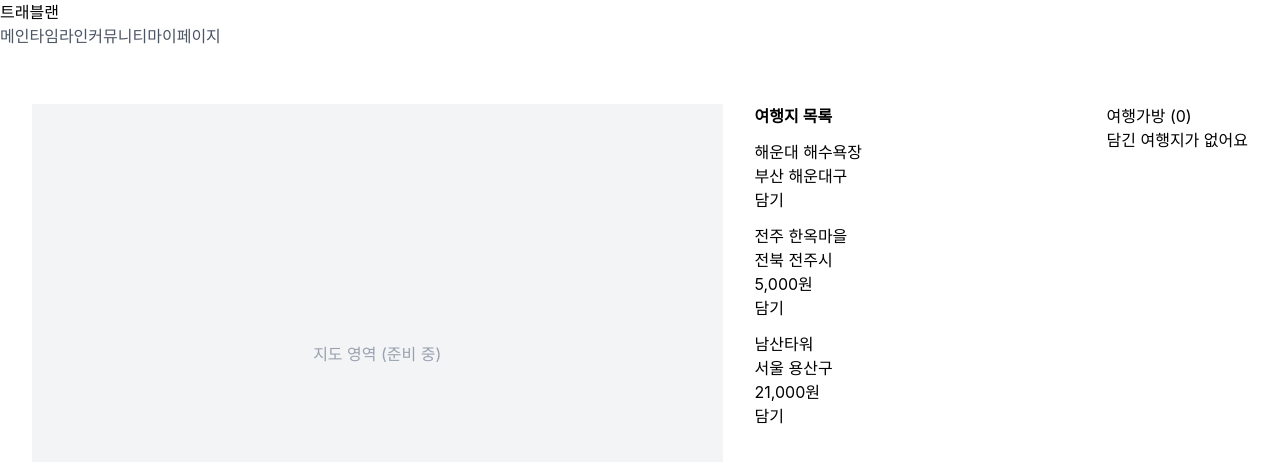
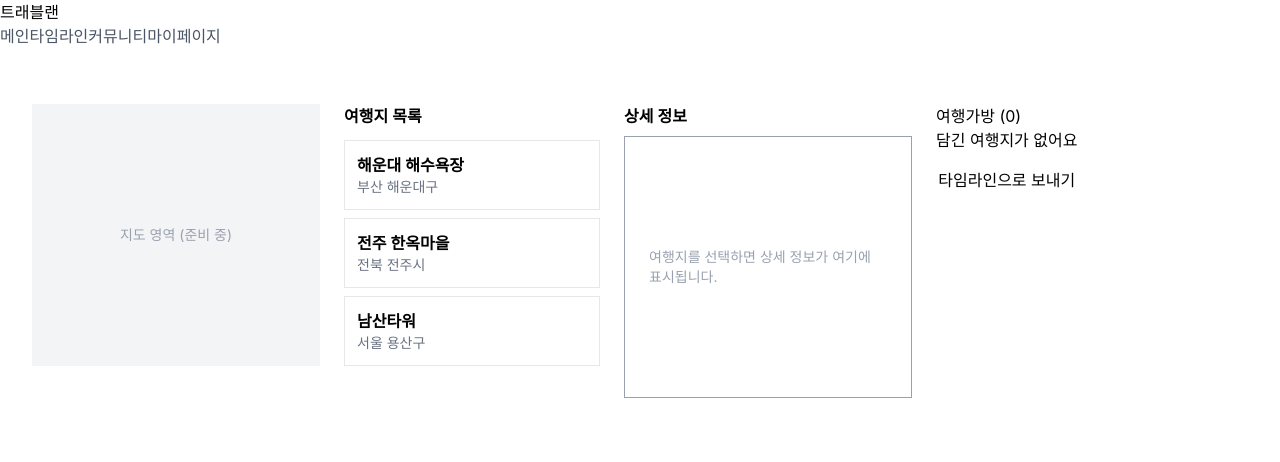
Before and after one commit to travlanWeb/travlan-frontend, a React (Vite) app: page /travels/1/map in a window 1280 px wide. Shown: the top 462 px of the page. Built offline with nearby package versions, Linux system fonts and the light colour scheme.

Commit message:
feat: 지도 페이지 목록/상세 분리 및 타임라인으로 보내기 버튼 추가

```diff
--- a/src/entities/place/ui/PlaceCard.tsx
+++ /dev/null
@@ -1,40 +0,0 @@
-import type { Place } from "../model/types";
-import { useBagStore } from "../../bag/model/useBagStore";
-
-interface PlaceCardProps{
-    place: Place
-}
-
-export default function PlaceCard({ place }: PlaceCardProps) {
-    const addItem = useBagStore((state) => state.addItem)
-    const removeItem = useBagStore((state) => state.removeItem)
-    const isInBag = useBagStore((state) => state.isInBag(place.id))
-
-    // 우선 버튼 토글 방식 -> 이미 담겨있을 경우 빼고, 담겨있지 않을 경우 담는 액션
-    const handleToggleBag = () => {
-    if (isInBag) {
-      removeItem(place.id)
-    } else {
-      addItem(place)
-    }
-  }
-
-  return(
-    <div>
-        <div>
-            <p>{place.name}</p>
-            <p>{place.address}</p>
-            {place.price !== null && (
-                <p>{place.price.toLocaleString()}원</p>
-            )}
-        </div>
-
-        <button
-        onClick={handleToggleBag}>
-            {isInBag ? '담김' : '담기'}
-        </button>
-    </div>
-  )
-
-
-}
--- /dev/null
+++ b/src/entities/place/ui/PlaceDetail.tsx
@@ -0,0 +1,53 @@
+import type { Place } from "../model/types";
+import { useBagStore } from "../../bag/model/useBagStore";
+
+interface PlaceDetailProps {
+    place: Place | null // 선택된 장소, 아무것도 선택 안 됐으면 null
+}
+
+export default function PlaceDetail({ place }: PlaceDetailProps) {
+    const addItem = useBagStore((state) => state.addItem)
+    const removeItem = useBagStore((state) => state.removeItem)
+    const isInBag = useBagStore((state) =>
+        place ? state.isInBag(place.id) : false
+    )
+
+    // 아무것도 선택 안 된 상태
+    if (!place) {
+        return (
+            <div className="border rounded-card p-6 h-full flex items-center justify-center text-gray-400 text-sm">
+                여행지를 선택하면 상세 정보가 여기에 표시됩니다.
+            </div>
+        )
+    }
+
+    const handleToggleBag = () => {
+        if (isInBag) {
+            removeItem(place.id)
+        } else {
+            addItem(place)
+        }
+    }
+
+    return (
+        <div className="border rounded-card p-6 h-full flex flex-col gap-3">
+            <div>
+                <h3 className="text-lg font-bold">{place.name}</h3>
+                <p className="text-sm text-gray-500">{place.category}</p>
+            </div>
+
+            <p className="text-sm text-gray-700">{place.address}</p>
+
+            {/* price는 nullable이라 있을 때만 표시 */}
+            {place.price !== null && (
+                <p className="text-sm font-semibold">{place.price.toLocaleString()}원</p>
+            )}
+
+            <button
+                onClick={handleToggleBag}
+            >
+                {isInBag ? '여행가방에서 빼기' : '여행가방에 담기'}
+            </button>
+        </div>
+    )
+}
--- /dev/null
+++ b/src/entities/place/ui/PlaceListItem.tsx
@@ -0,0 +1,22 @@
+import type { Place } from "../model/types";
+
+interface PlaceListItemProps {
+    place: Place
+    isSelected: boolean
+    onClick: () => void
+}
+
+export default function PlaceListItem({ place, isSelected, onClick }: PlaceListItemProps) {
+  return (
+    <button
+      type="button"
+      onClick={onClick}
+      className={`w-full text-left border rounded-card p-3 transition-colors ${
+        isSelected ? 'border-primary bg-primary/5' : 'border-gray-200'
+      }`}
+    >
+      <p className="font-semibold">{place.name}</p>
+      <p className="text-sm text-gray-500">{place.address}</p>
+    </button>
+  )
+}
--- a/src/pages/main/MainPage.tsx
+++ b/src/pages/main/MainPage.tsx
@@ -1,24 +1,68 @@
+// useState: 컴포넌트 안에서 바뀌는 값을 다루는 React의 가장 기본적인 훅
+// 여기서는 "지금 선택된 여행지가 무엇인지"를 이 페이지 안에서만 기억하면 되므로
+// (다른 페이지/컴포넌트가 공유할 필요 없음) Zustand가 아니라 useState로 충분함
+import { useState } from 'react'
+import { useNavigate } from 'react-router-dom'
+import type { Place } from '../../entities/place/model/types'
 import { mockPlaces } from '../../entities/place/model/mockPlaces'
-import PlaceCard from '../../entities/place/ui/PlaceCard'
+import PlaceListItem from '../../entities/place/ui/PlaceListItem'
+import PlaceDetail from '../../entities/place/ui/PlaceDetail'
 import BagPanel from '../../widgets/bag-panel/BagPanel'
+import { useBagStore } from '../../entities/bag/model/useBagStore'
 
-function MainPage() {
+export default function MainPage() {
+  const navigate = useNavigate()
+
+  // 지금 선택된 장소. 처음엔 아무것도 선택 안 된 상태(null)
+  const [selectedPlace, setSelectedPlace] = useState<Place | null>(null)
+
+  // 타임라인으로 보내기 버튼에서 여행가방 내용이 비어있는지 확인하기 위해 구독
+  const bagItems = useBagStore((state) => state.items)
+
+  // "타임라인으로 보내기" 버튼 클릭 시 실행
+  // 지금은 실제 데이터 전달 로직(API 저장 등)이 없어서 페이지 이동만 함
+  // TODO: 백엔드 연동 후 - 여행가방 내용을 실제로 timeline(visits)에 등록하는 API 호출 필요
+  const handleSendToTimeline = () => {
+    navigate('/timeline')
+  }
+
   return (
-    <div className="p-8 flex gap-8">
-      <div className="flex-1 bg-gray-100 rounded-card h-[500px] flex items-center justify-center text-gray-400">
+    <div className="p-8 flex gap-6">
+      {/* 지도 자리 - 실제 지도 라이브러리는 나중에 붙임.
+          지금은 목록 클릭 방식이라 화면 비중을 줄여서 배치 */}
+      <div className="w-72 bg-gray-100 rounded-card flex items-center justify-center text-gray-400 text-sm">
         지도 영역 (준비 중)
       </div>
 
-      <div className="w-80 flex flex-col gap-3">
-        <h2 className="font-semibold">여행지 목록</h2>
+      {/* 여행지 목록 - 클릭하면 selectedPlace만 바뀜, 담기 버튼 없음 */}
+      <div className="w-64 flex flex-col gap-2">
+        <h2 className="font-semibold mb-1">여행지 목록</h2>
         {mockPlaces.map((place) => (
-          <PlaceCard key={place.id} place={place} />
+          <PlaceListItem
+            key={place.id}
+            place={place}
+            isSelected={selectedPlace?.id === place.id}
+            onClick={() => setSelectedPlace(place)}
+          />
         ))}
       </div>
 
-      <BagPanel />
+      {/* 여행지 상세 - 담기 버튼이 여기 있음 */}
+      <div className="w-72">
+        <h2 className="font-semibold mb-2">상세 정보</h2>
+        <PlaceDetail place={selectedPlace} />
+      </div>
+
+      {/* 여행가방 + 타임라인으로 보내기 버튼 */}
+      <div className="flex flex-col gap-4">
+        <BagPanel />
+        <button
+          onClick={handleSendToTimeline}
+          disabled={bagItems.length === 0}
+        >
+          타임라인으로 보내기
+        </button>
+      </div>
     </div>
   )
 }
-
-export default MainPage
```
